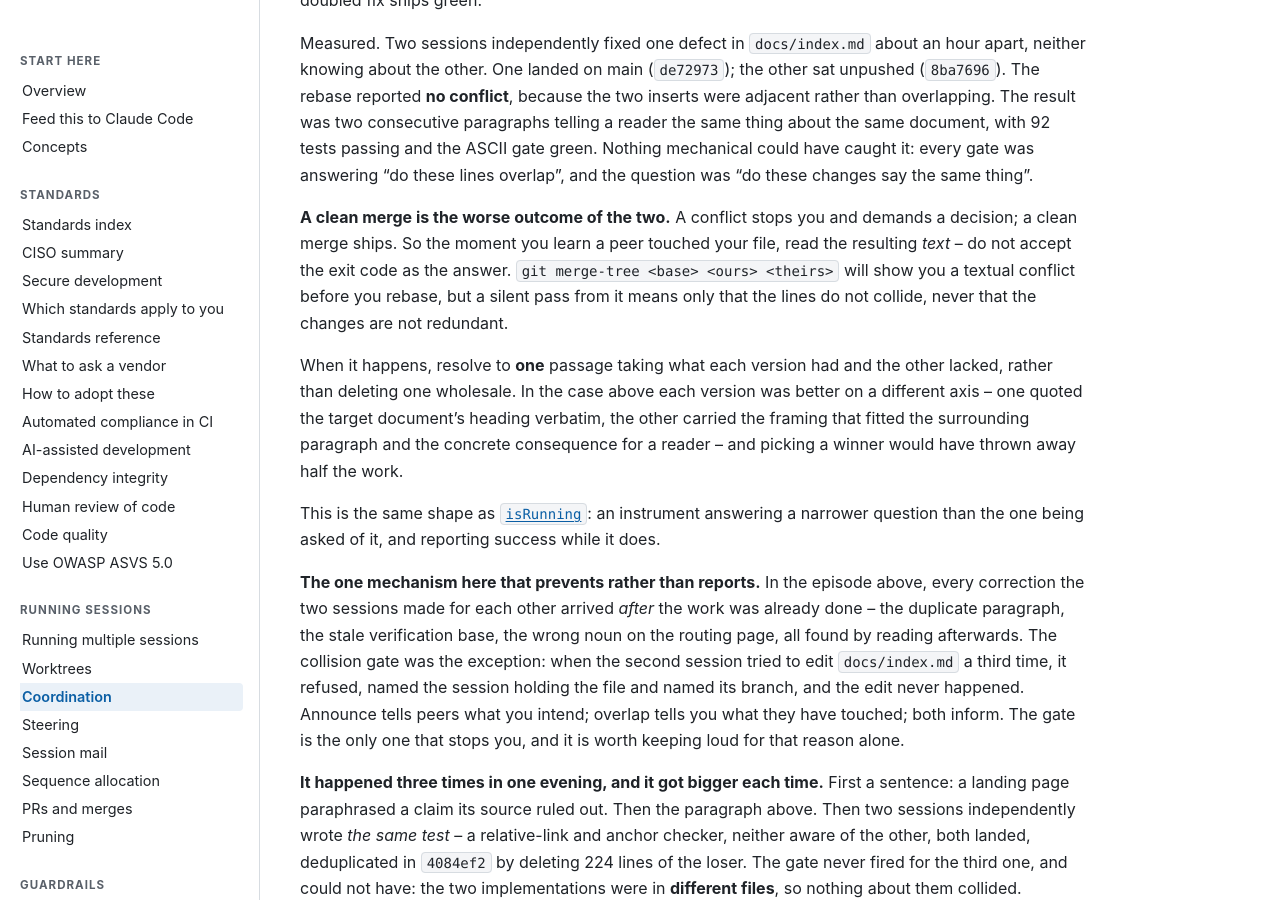
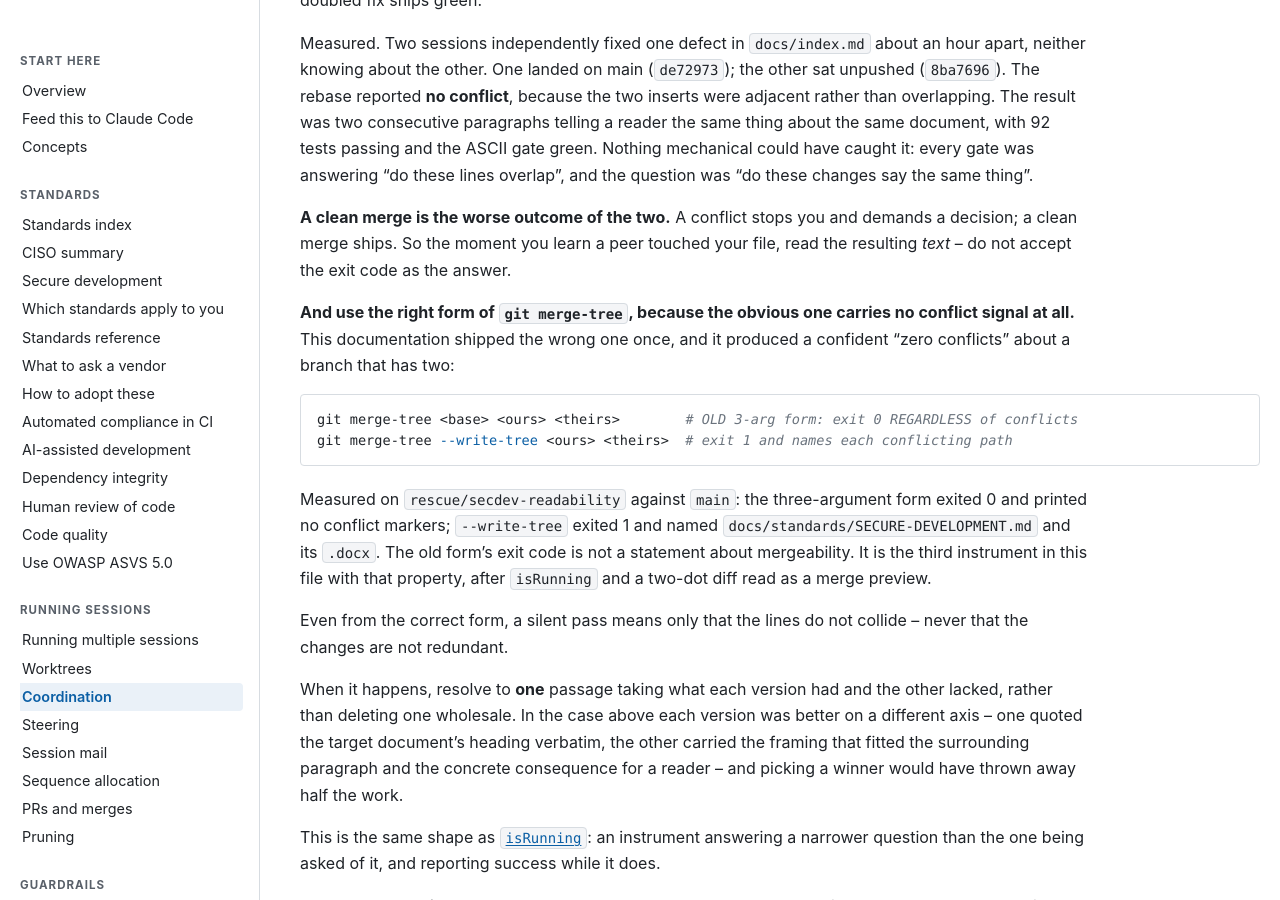
Before and after one commit to wshallwshall/claude-multisession, a Jekyll site: the page built from docs/COORDINATION.md, in a window 1280 px wide and 900 px high, scrolled down 15873 px. Built offline with Jekyll 4.4.1, drawn with Linux system fonts in a browser that asks for light colours; our own code applies the rules of GitHub Pages for plain Markdown files.

Commit message:
docs(coord): this file recommended the one form of merge-tree that cannot report a conflict
aa6290b told the reader to run `git merge-tree <base> <ours> <theirs>` before
rebasing. That is the old three-argument form, and its exit code is not a
statement about mergeability -- it exits 0 whether or not the merge conflicts.
So the file handed out an instrument that answers a different question than the
sentence around it claims, in a section about instruments that answer a narrower
question than the one asked.

It had already produced a wrong answer. Measured on rescue/secdev-readability
against main: the three-argument form exits 0 and prints no conflict markers;
`git merge-tree --write-tree` exits 1 and names both
docs/standards/SECURE-DEVELOPMENT.md and its .docx. I reported "zero conflicts"
for that branch on the strength of the former.

That changes the threat model for the branch rather than the recommendation.
Landing it would not silently revert two deliberate decisions -- git stops and
asks, loudly, in the file carrying both. The danger is a human resolving that
conflict toward a branch named "rescue/", which reads as an instruction.

Third instrument in this file with the same defect, after isRunning and a two-dot
diff read as a merge preview. Recorded as such, since the pattern is now the point.

Found by the Handoff session, which re-ran the check rather than taking my number.

Co-Authored-By: Claude Opus 5 <noreply@anthropic.com>

````diff
--- a/docs/COORDINATION.md
+++ b/docs/COORDINATION.md
@@ -655,9 +655,24 @@ answering "do these lines overlap", and the question was "do these changes say t
 
 **A clean merge is the worse outcome of the two.** A conflict stops you and demands a decision; a
 clean merge ships. So the moment you learn a peer touched your file, read the resulting *text* --
-do not accept the exit code as the answer. `git merge-tree <base> <ours> <theirs>` will show you a
-textual conflict before you rebase, but a silent pass from it means only that the lines do not
-collide, never that the changes are not redundant.
+do not accept the exit code as the answer.
+
+**And use the right form of `git merge-tree`, because the obvious one carries no conflict signal at
+all.** This documentation shipped the wrong one once, and it produced a confident "zero conflicts"
+about a branch that has two:
+
+```powershell
+git merge-tree <base> <ours> <theirs>        # OLD 3-arg form: exit 0 REGARDLESS of conflicts
+git merge-tree --write-tree <ours> <theirs>  # exit 1 and names each conflicting path
+```
+
+Measured on `rescue/secdev-readability` against `main`: the three-argument form exited 0 and printed
+no conflict markers; `--write-tree` exited 1 and named `docs/standards/SECURE-DEVELOPMENT.md` and its
+`.docx`. The old form's exit code is not a statement about mergeability. It is the third instrument
+in this file with that property, after `isRunning` and a two-dot diff read as a merge preview.
+
+Even from the correct form, a silent pass means only that the lines do not collide -- never that the
+changes are not redundant.
 
 When it happens, resolve to **one** passage taking what each version had and the other lacked, rather
 than deleting one wholesale. In the case above each version was better on a different axis -- one
````
